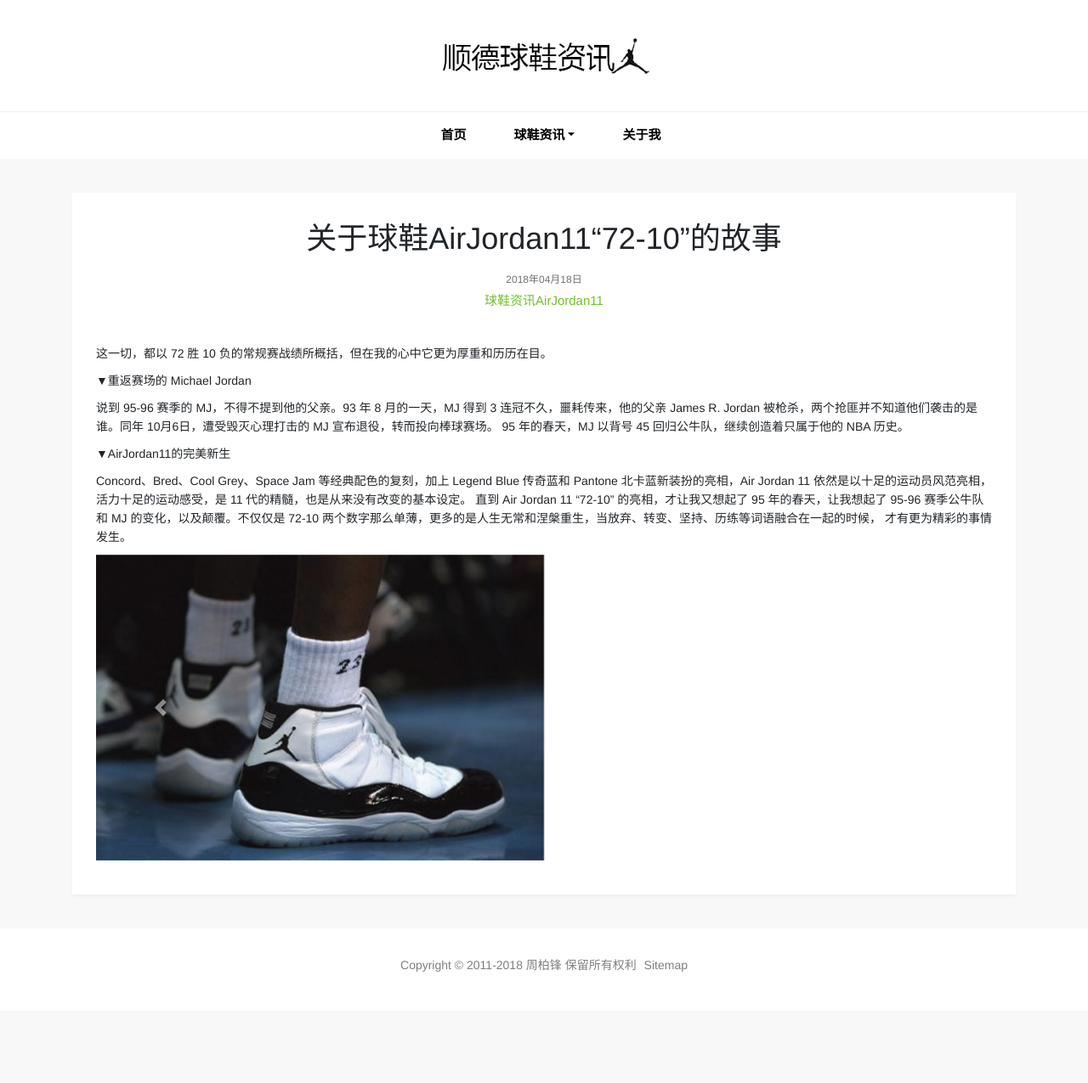
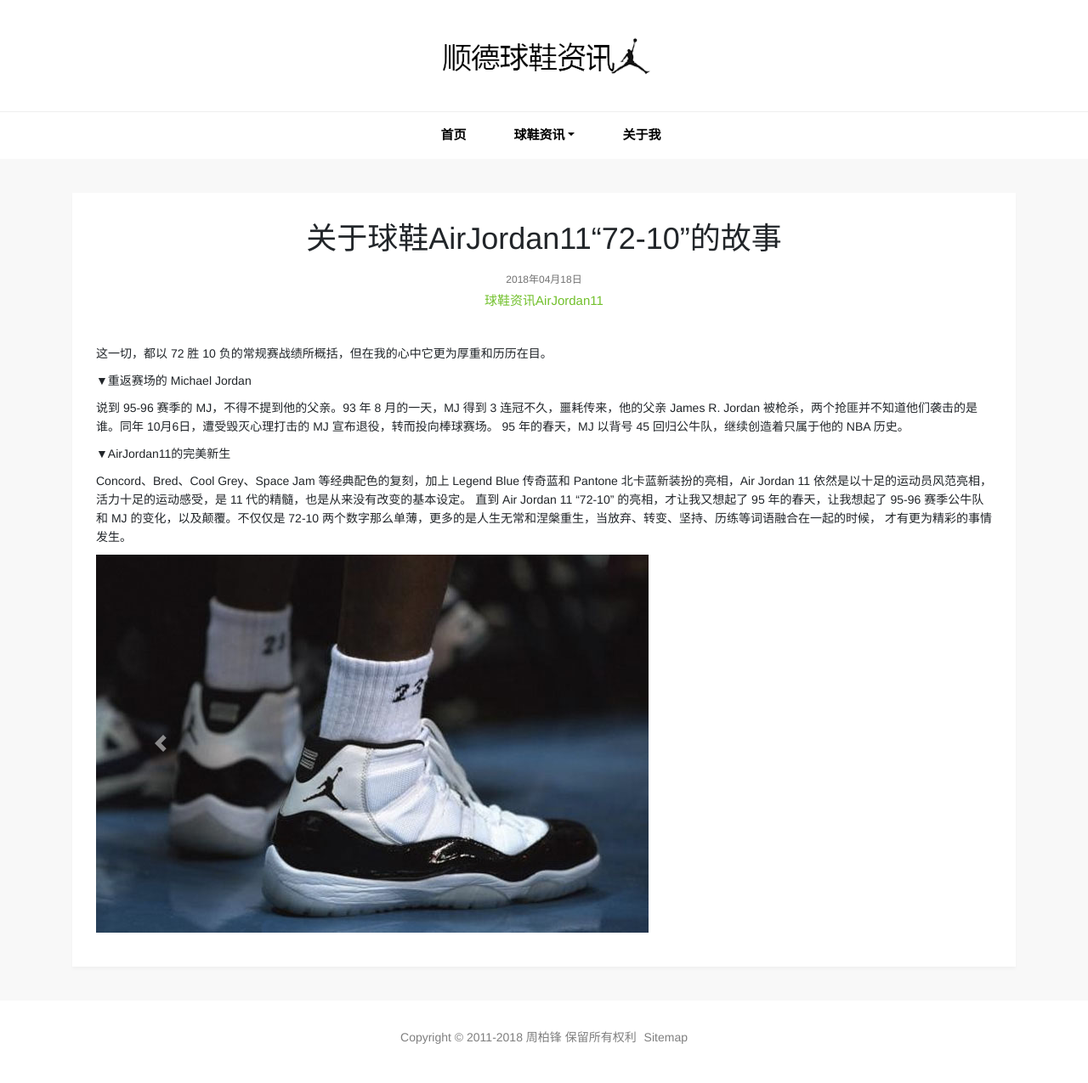
Before and after one commit to darkleef/darkleef.github.io, a Jekyll site: the page built from ueo/_posts/2018-04-18-web-read-skill.html, in a window 1280 px wide. Shown: the whole page at 85% size. Built offline with Jekyll 4.4.1, drawn with Linux system fonts in a browser that asks for light colours; comment, search, counter and statistics services are not loaded; before the commit the page ends 1190 px from its top, so only the background shows below that.

Commit message:
Update 2018-04-18-web-read-skill.html

```diff
--- a/ueo/_posts/2018-04-18-web-read-skill.html
+++ b/ueo/_posts/2018-04-18-web-read-skill.html
@@ -18,10 +18,10 @@
 <div id="carouselExampleControls" class="carousel slide" data-ride="carousel">
   <div class="carousel-inner">
     <div class="carousel-item active">
-      <img class="d-block w-50" src="/images/ueo/web-read-skill.jpg" alt="Jordan">
+      <img class="d-block w-70" src="/images/ueo/web-read-skill.jpg" alt="Jordan">
     </div>
     <div class="carousel-item">
-      <img class="d-block w-50" src="/images/ueo/web-read-skill-1.jpg" alt="Second slide">
+      <img class="d-block w-70" src="/images/ueo/web-read-skill-1.jpg" alt="Second slide">
     </div>
   </div>
   <a class="carousel-control-prev" href="#carouselExampleControls" role="button" data-slide="prev">
```
